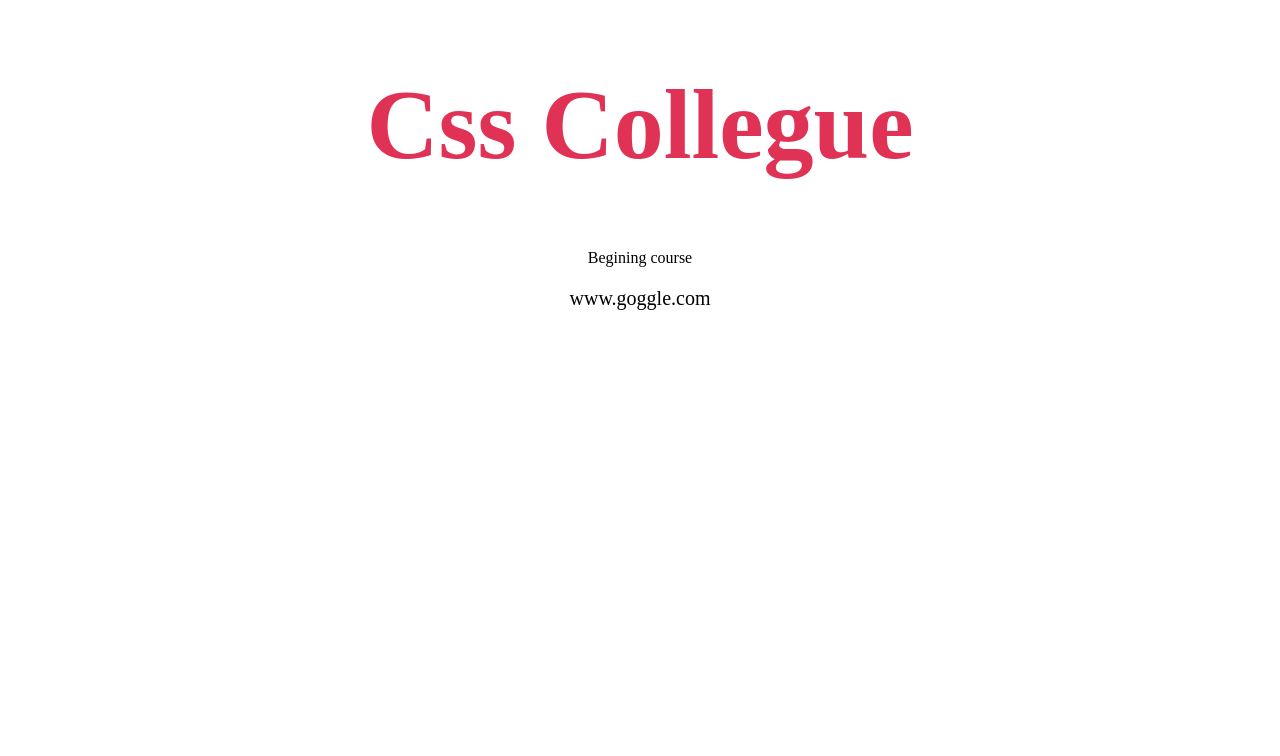
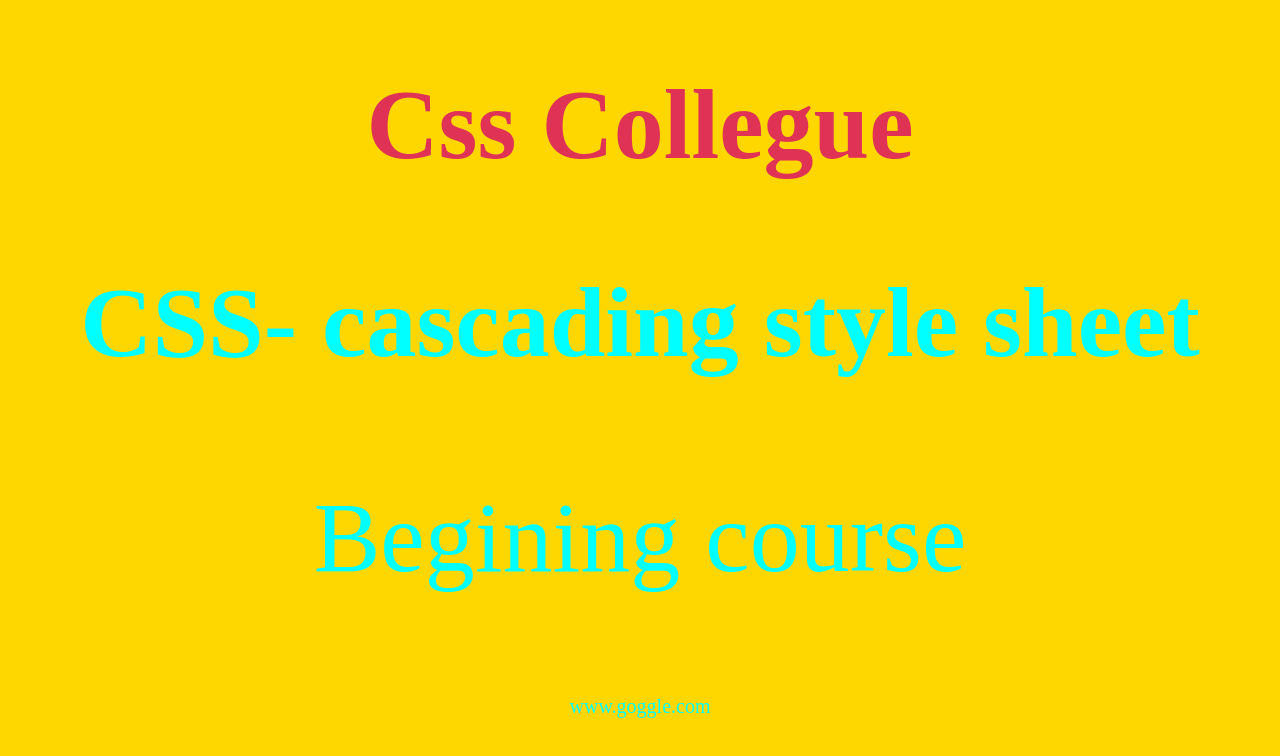
Before and after one commit to fjjt3/WebDevepmentCourse, a plain HTML site: page Lesson9/index.html in a window 1280 px wide. Drawn offline with Linux system fonts and the light colour scheme.

Commit message:
Add:selector abs subclasses Css

```diff
--- a/Lesson9/css/styles.css
+++ b/Lesson9/css/styles.css
@@ -1,10 +1,17 @@
+*{
+    background-color: gold;
+    color: cornflowerblue;
+}
+
+
+
 #title{
     color: rgb(224, 50, 85);
     text-align: center;
 }
 
 
-h1 {
+h1, h2, p{
     color: aqua;
     text-align: center;
     font-size: 100px;
--- a/Lesson9/index.html
+++ b/Lesson9/index.html
@@ -8,6 +8,7 @@
 </head>
 <body>
     <h1 id="title">Css Collegue</h1>
+    <h2>CSS- cascading style sheet</h2>
     <p class="center_text">Begining course</p>
     <p class="big-text center_text">www.goggle.com</p>
 </body>
```
